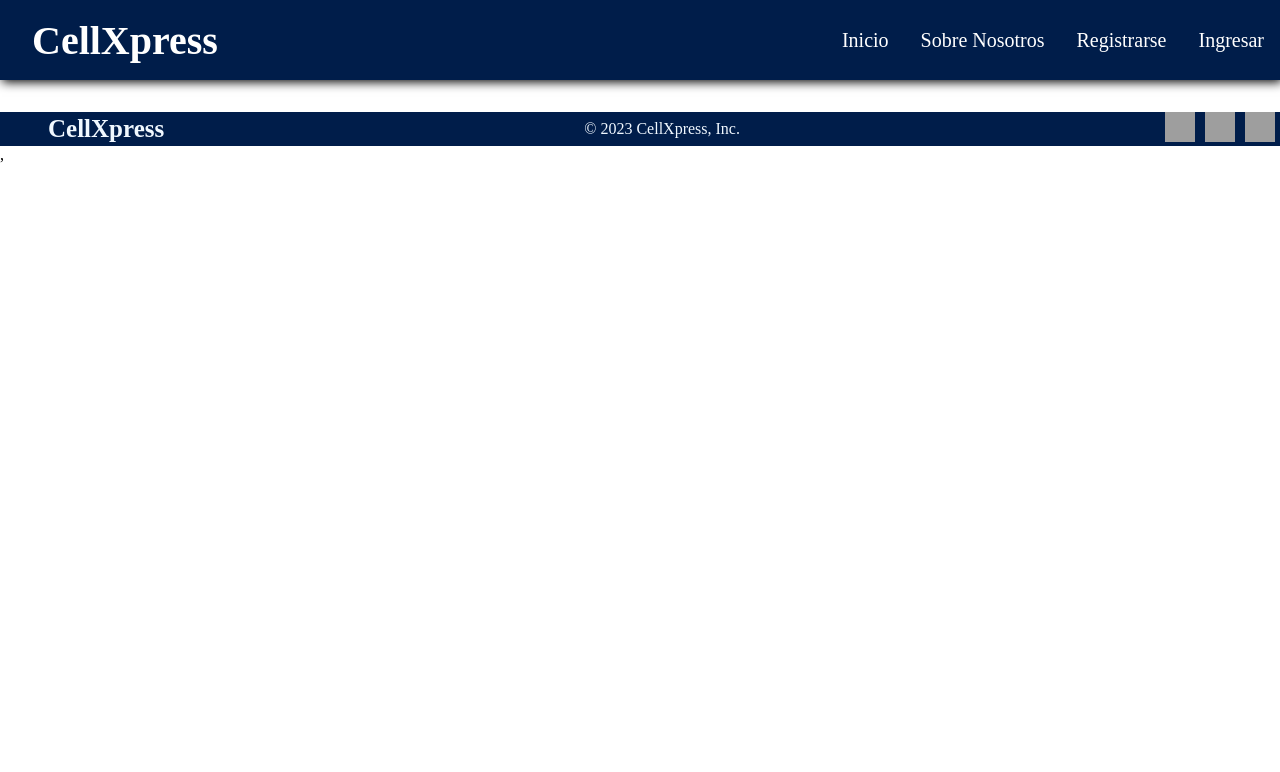
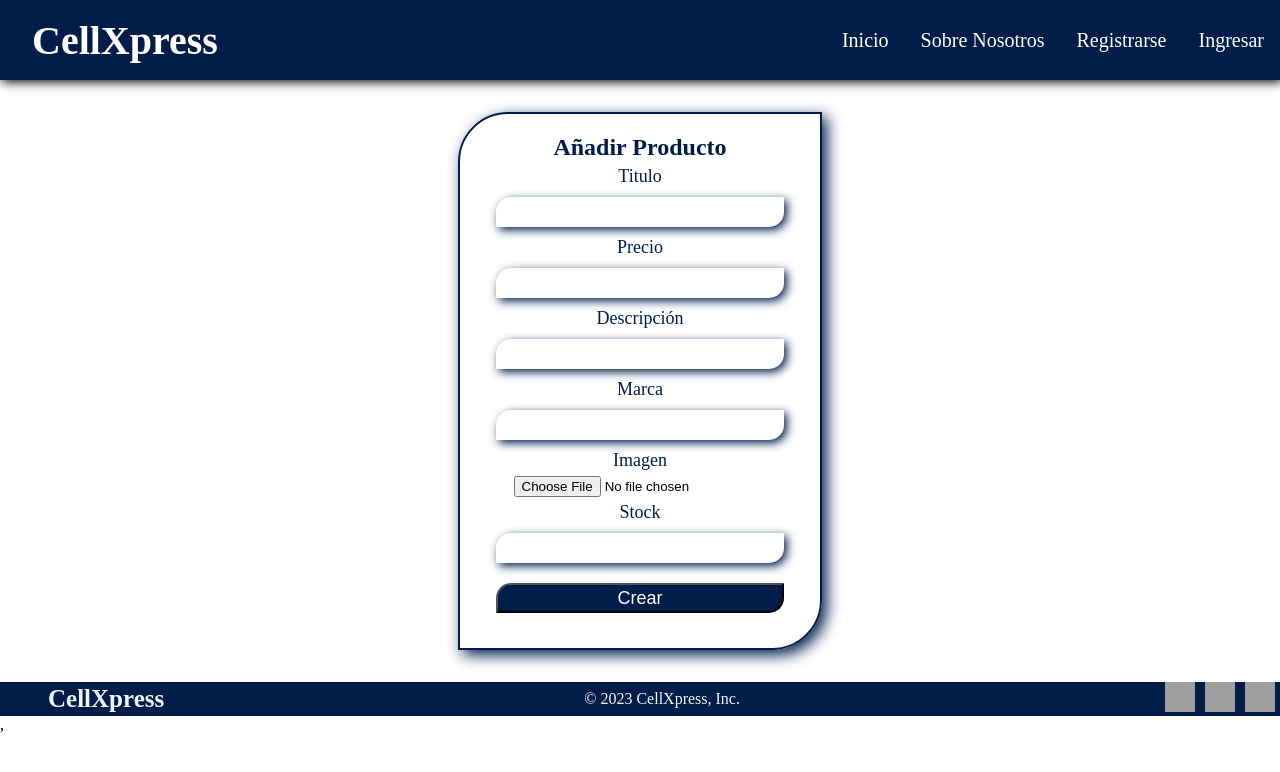
Before and after one commit to Gambuli8/CellXpress-Frontend, a React (Vite) app: page /newproduct in a window 1280 px wide. Shown: the top 772 px of the page. Built offline with nearby package versions, Linux system fonts and the light colour scheme; grey boxes are pictures that could not be loaded.

Commit message:
newproduct

```diff
--- a/package.json
+++ b/package.json
@@ -20,6 +20,7 @@
     "react-redux": "^8.1.2",
     "react-router-dom": "^6.14.2",
     "redux": "^4.2.1",
+    "redux-devtools-extension": "^2.13.9",
     "redux-thunk": "^2.4.2"
   },
   "devDependencies": {
--- a/src/App.jsx
+++ b/src/App.jsx
@@ -7,6 +7,7 @@ import Navbar from "./Components/NavBar/Navbar";
 import AboutUs from "./Views/About Us/AboutUs";
 import Login from "./Components/Login/Login"
 import Register from "./Components/Register/Register";
+import NewProduct from "./Components/NewProduct/NewProduct";
 import { ClerkProvider } from "@clerk/clerk-react";
 import "./App.css";
 
@@ -30,6 +31,7 @@ function App() {
         <Route path="/register" element={<Register />} />
         <Route path="/detailCard/:id" element={<Detail_Card />} />
         <Route path="/aboutus" element={<AboutUs />} />
+        <Route path="/newproduct" element={<NewProduct />} />
       </Routes>
       <Footer />
       </ClerkProvider>
--- /dev/null
+++ b/src/Components/NewProduct/Image.jsx
@@ -0,0 +1,28 @@
+import React, { useState } from "react";
+
+
+const CloudImage = () => {
+    const [image, setImage] = useState("");
+    const [loading, setLoading] = useState(false)
+    const uploadImage = async (e) => {
+        e.preventDefault();
+        const files = e.target.files;
+        const data = new FormData();
+        imageFormData.append("file", files[0]);
+        imageFormData.append("upload_preset", "phones");
+        setLoading(true);
+        const res = await fetch(
+            "https://api.cloudinary.com/v1_1/djqwbu0my/Activities/upload",
+            {
+                method: "POST",
+                body: imageFormData,
+            }
+        );
+        const file = await res.json();
+        setImage(file.secure_url);
+        console.log(file.secure_url)
+        setLoading(false);
+    }
+    return file.secure_url
+};
+export default CloudImage;
--- a/src/Components/NewProduct/NewProduct.jsx
+++ b/src/Components/NewProduct/NewProduct.jsx
@@ -1,8 +1,121 @@
+import React, { useState } from "react";
+import { postProduct } from "../../Redux/Actions"
+import { useDispatch } from "react-redux";
+import { validate } from "../Validate/Validate"
+import style from "./NewProduct.module.css"
+import CloudImage from "./Image"
 
-export default NewProduct=()=>{
+const NewProduct = () => {
+    /*if (user.admin) {*/
+
+    const dispatch = useDispatch()
+    const [input, setInput] = useState({
+        title: "",
+        price: "",
+        description: "",
+        brand: "",
+        image: "",
+        count: ""
+    })
+    const [errors, setErrors] = useState({});
+
+    const handleChange = (event) => {
+        //? Manejo del input
+        const { name, value } = event.target;
+        const error = validate(name, value);
+        setInput((prevInput) => ({
+            ...prevInput,
+            [name]: value,
+        }));
+        setErrors((prevErrors) => ({
+            //? Manejo de errores
+            ...prevErrors,
+            [name]: error,
+        }));
+    };
+
+    const handleSubmit = (event) => {
+        event.preventDefault();
+        const validationErrors = validate(input);
+
+        if (Object.keys(validationErrors).length === 0) {
+            dispatch(postProduct(input));
+            setInput({
+                title: "",
+                price: "",
+                description: "",
+                brand: "",
+                image: "",
+                count: ""
+            });
+        }
+    };
+
+
+
     return (
-        <div>
-
+        <div className={style.container}>
+            <form className={style.inputContainer} onSubmit={handleSubmit} >
+                <h2>Añadir Producto</h2>
+                <label className={style.label}>Titulo</label>
+                <input
+                    className={style.input}
+                    type="text"
+                    name="title"
+                    onChange={handleChange}
+                    value={input.title}
+                />
+                {errors.title && <p className={style.error}>{errors.title}</p>}
+                <label className={style.label}>Precio</label>
+                <input
+                    className={style.input}
+                    type="number"
+                    name="price"
+                    onChange={handleChange}
+                    value={input.price}
+                />
+                {errors.price && <p className={style.error}>{errors.price}</p>}
+                <label className={style.label}>Descripción</label>
+                <input
+                    className={style.input}
+                    type="textarea"
+                    name="description"
+                    onChange={handleChange}
+                    value={input.description}
+                />
+                {errors.description && <p className={style.error}>{errors.description}</p>}
+                <label className={style.label}>Marca</label>
+                <input
+                    className={style.input}
+                    type="text"
+                    name="brand"
+                    on
+                    onChange={handleChange}
+                    value={input.brand}
+                />
+                {errors.brand && <p className={style.error}>{errors.brand}</p>}
+                <label className={style.label}>Imagen</label>
+                <input
+                    className={style.image}
+                    type="file"
+                    name="file"
+                    onChange={CloudImage}
+                    value={input.image}
+                />
+                <label className={style.label}>Stock</label>
+                <input
+                    className={style.input}
+                    type="number"
+                    name="count"
+                    onChange={handleChange}
+                    value={input.count}
+                />
+                {errors.count && <p className={style.error}>{errors.count}</p>}
+                <button className={style.button} type="submit">Crear</button>
+            </form>
         </div>
     )
-}
+    /*}*/
+};
+
+export default NewProduct;
--- /dev/null
+++ b/src/Components/NewProduct/NewProduct.module.css
@@ -0,0 +1,64 @@
+.container{
+    display: flex;
+    flex-direction: row;
+    justify-content: center;
+    align-items: center;
+    height: auto;
+}
+.inputContainer{
+    display: flex;
+    flex-direction: column;
+    align-items: center;
+    justify-content: center;
+    border-radius: 50px 0 50px 0;
+    border: 2px solid  #001d4a;
+    padding: 20px;
+    box-shadow: 5px 5px 15px #001d4a;
+    width: 25%;
+    transition: 2s;
+}
+.inputContainer:hover{
+    border-radius: 0 50px 0 50px;
+}
+.inputContainer h2{
+    color: #001d4a;
+}
+.label{
+    font-size: large;
+    color: #001d4a;
+    text-align: center;
+    width: 90%;
+    margin: 5px;
+}
+.input{
+    border: none;
+    border-radius: 15px 0 15px 0;
+    height: 30px;
+    text-align: center;
+    width: 90%;
+    margin: 5px;
+    box-shadow: 3px 3px 10px #001d4a;
+    transition: 2s;
+}
+.input:focus{
+    border-radius: 0 15px 0 15px;
+}
+.button{
+    font-size: large;
+    width: 90%;
+    height: 30px;
+    border-radius: 15px 0 15px 0;
+    margin: 15px;
+    background-color: #001d4a;
+    color: white;
+    transition: 1s;
+}
+.button:hover{
+    box-shadow: 5px 5px 15px #001d4a;
+    background-color: #004ec2;
+    cursor: pointer;
+    border-radius: 0 15px 0 15px;
+}
+.error{
+    color: red;
+}
--- a/src/Components/Validate/Validate.js
+++ b/src/Components/Validate/Validate.js
@@ -28,6 +28,30 @@ export const validate = (name, value) => {
                     "Debe colocar una contraseña de 6 a 20 caracteres, un dígito numérico, una letra mayúscula , una letra minúscula y un digito especial";
             }
             break;
+        case "title":
+            if (!value.trim()) {
+                error = "campo obligatorio";
+            }
+        case "price":
+            if (!value.trim()) {
+                error = "campo obligatorio";
+            }
+        case "description":
+            if (!value.trim()) {
+                error = "campo obligatorio";
+            }
+        case "brand":
+            if (!value.trim()) {
+                error = "campo obligatorio";
+            }
+        case "image":
+            if (!value.trim()) {
+                error = "imagen obligatorio";
+            }
+        case "count":
+            if (!value.trim()) {
+                error = "campo obligatorio";
+            }
         default:
             break;
     }
--- a/src/Redux/ActionTypes.js
+++ b/src/Redux/ActionTypes.js
@@ -1 +1,2 @@
 export const POST_USER = "POST_USER"
+export const POST_PRODUCT = "POST_PRODUCT"
--- a/src/Redux/Actions.js
+++ b/src/Redux/Actions.js
@@ -1,4 +1,4 @@
-import {POST_USER} from "../Redux/ActionTypes"
+import { POST_USER, POST_PRODUCT } from "../Redux/ActionTypes"
 import axios from "axios"
 
 export const postUser = (user) => {
@@ -6,10 +6,22 @@ export const postUser = (user) => {
         try {
             const response = await axios.post('http://localhost:3002/users', user);
             dispatch({ type: POST_USER, payload: response.data });
-            alert(`Bienvenido ${user.name} a CELLXPRESS`)
+            alert(`${user.name} Bienvenido a CELLXPRESS`)
             return response;
         } catch (error) {
             alert(error.message)
         }
     };
 };
+export const postProduct = (product) => {
+    return async (dispatch) => {
+        try {
+            const response = await axios.post('http://localhost:3002/', product);
+            dispatch({ type: POST_PRODUCT, payload: response.data });
+            alert(`${product.brand} Agregado correctamente`)
+            return response;
+        } catch (error) {
+            alert(error.message)
+        }
+    };
+};
--- a/src/Redux/Reducer.js
+++ b/src/Redux/Reducer.js
@@ -1,6 +1,6 @@
-import { POST_USER } from "./ActionTypes";
+import { POST_USER,POST_PRODUCT } from "./ActionTypes";
 const initialState = {
-    user:[],
+    user: [],
 }
 
 const Reducer = (state = initialState, { type, payload }) => {
@@ -10,7 +10,12 @@ const Reducer = (state = initialState, { type, payload }) => {
                 ...state,
                 user: [...state.user, payload],
             }
-            default:
+        case POST_PRODUCT:
+            return {
+                ...state,
+                product: [...state.product, payload],
+            }
+        default:
             return { ...state }
     }
 };
--- a/src/Redux/Store.js
+++ b/src/Redux/Store.js
@@ -1,7 +1,8 @@
 import { createStore, applyMiddleware } from 'redux';
+import { composeWithDevTools } from 'redux-devtools-extension';
 import thunkMiddleware from 'redux-thunk'
 import Reducer from "./Reducer.js"
 
-export const store = createStore(
-    Reducer
+ export const store = createStore(
+    Reducer, composeWithDevTools(applyMiddleware(thunkMiddleware))
 );
```
Also changed, not shown: src/Components/DashboardAdmin/DashboardAdmin.jsx (+10 -0 lines), src/Components/Register/Register.jsx (+12 -11 lines), 1 other file (tests, documents, lock files or other folders).
